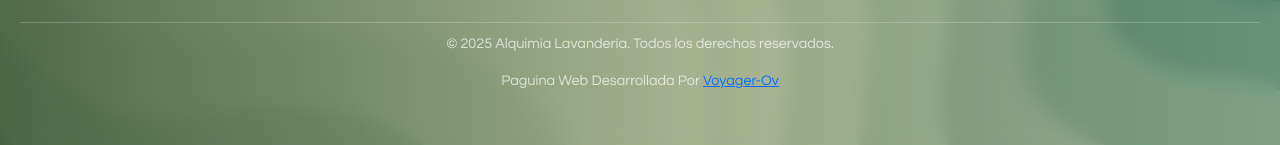
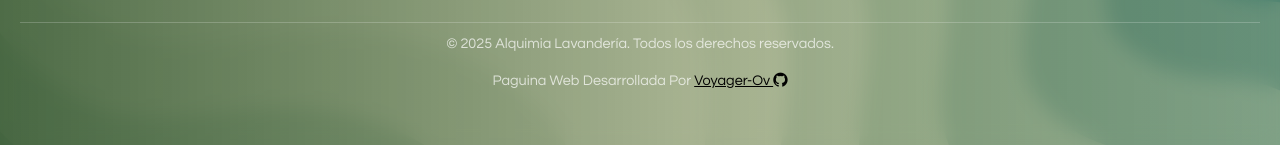
Before and after one commit to Voyager-Ov/Alquimia_Lavanderia, an Angular app in the folder App_angular/: page / in a window 1280 px wide. Shown: the part 2556-2701 px from the top of the page. Built offline with nearby package versions, Linux system fonts and the light colour scheme.

Commit message:
agrego el estilo y el icomo del fotter de mi github

```diff
--- a/App_angular/src/app/footer/footer.component.css
+++ b/App_angular/src/app/footer/footer.component.css
@@ -62,6 +62,10 @@
     padding-top: 10px;
     font-size: 0.9rem;
     color: rgba(255, 255, 255, 0.7);
+}
+
+#github {
+    color: black;
 }
 
 /* Media Queries  tablet */
--- a/App_angular/src/app/footer/footer.component.html
+++ b/App_angular/src/app/footer/footer.component.html
@@ -31,6 +31,11 @@
     </div>
     <div class="footer-bottom">
         <p>&copy; 2025 Alquimia Lavandería. Todos los derechos reservados.</p>
-        <p>Paguina Web Desarrollada Por <a href="https://github.com/Voyager-Ov">Voyager-Ov</a></p>
+        <p>Paguina Web Desarrollada Por
+            <a href="https://github.com/Voyager-Ov" id="github">
+                Voyager-Ov
+                <i class="bi bi-github"></i>
+            </a>
+        </p>
     </div>
 </footer>
```
